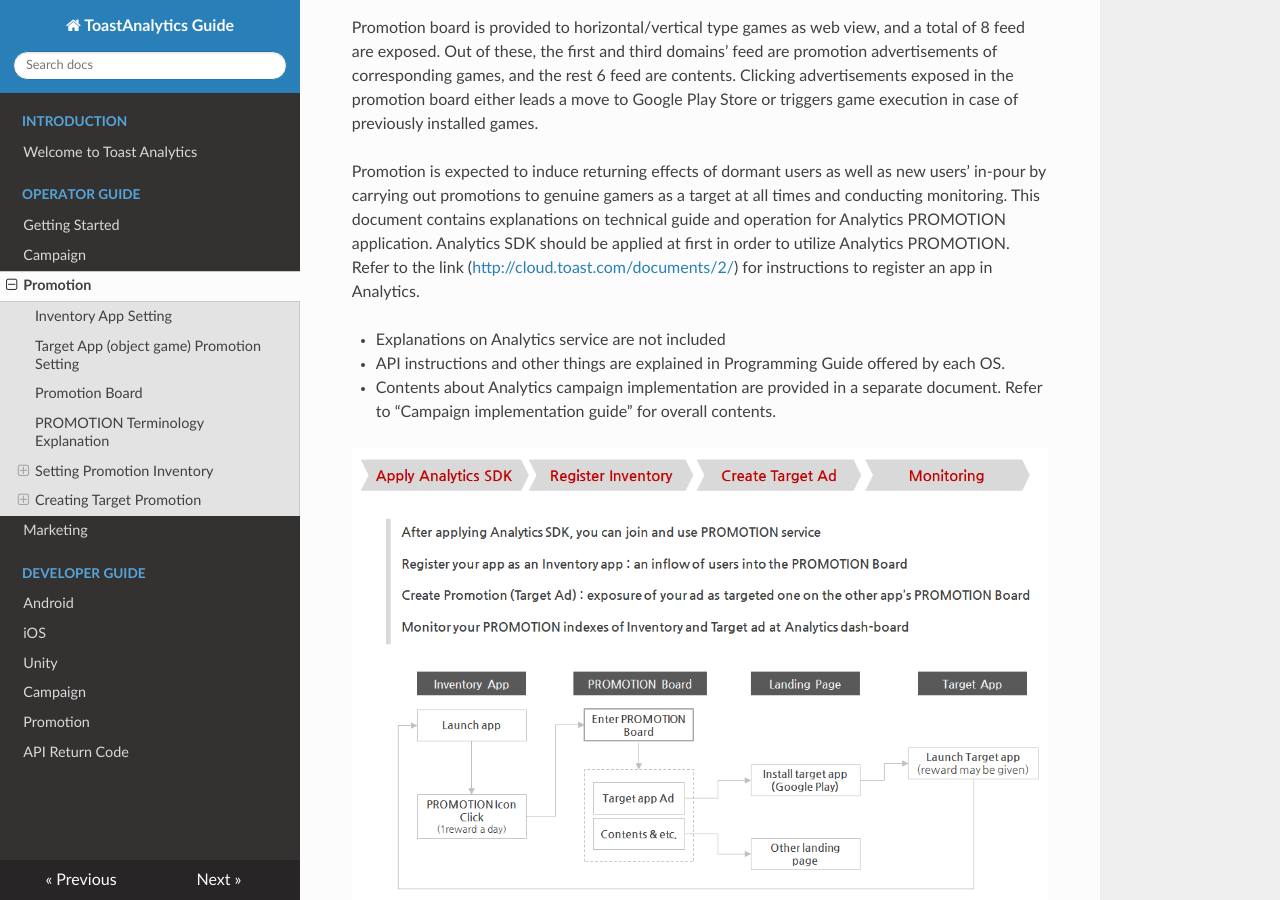
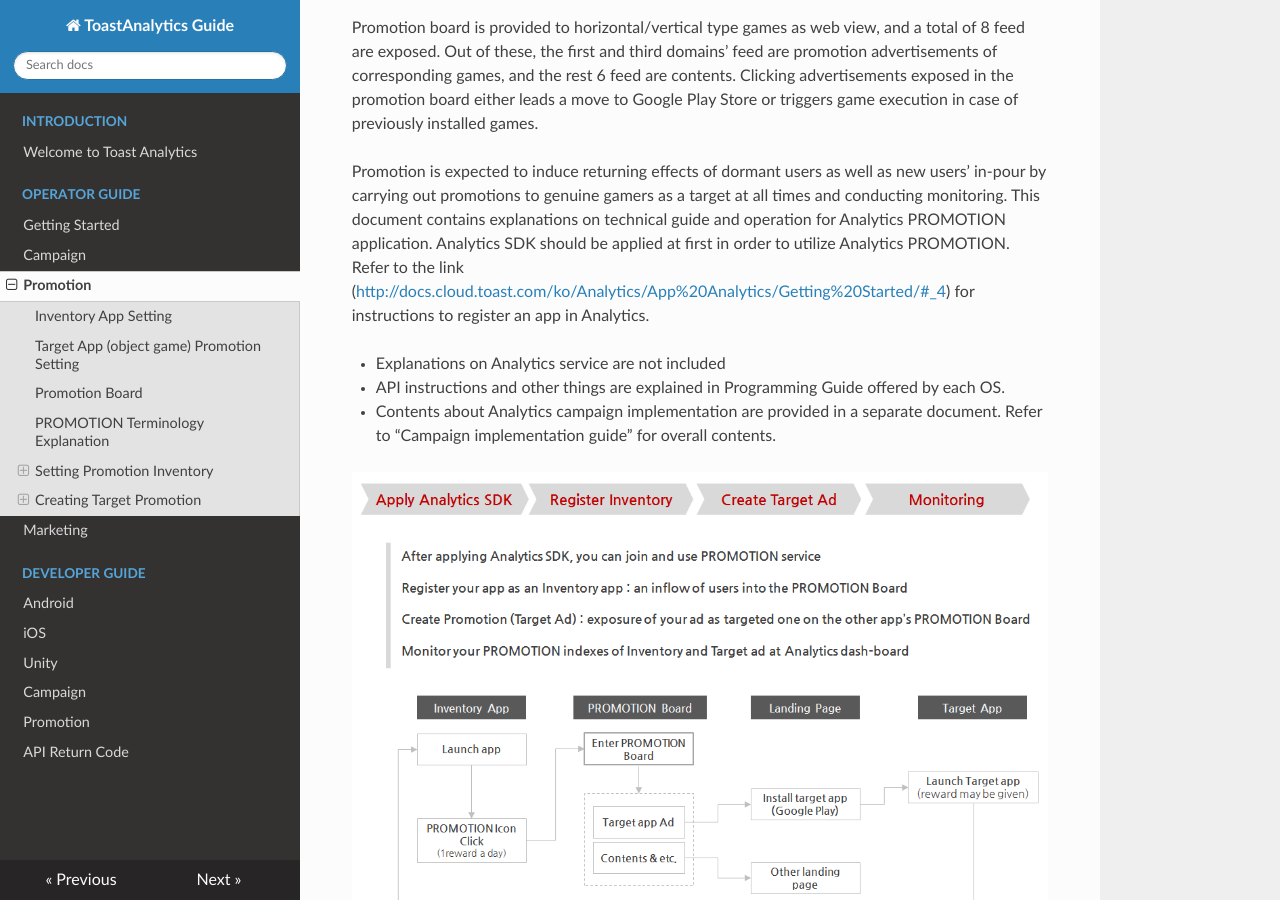
Before and after one commit to ToastAnalytics/ToastAnalytics_EN, an MkDocs documentation site: the page built from docs/Developer/3. Promotion Guide.md, in a window 1280 px wide and 900 px high, scrolled down 792 px. Built offline with MkDocs 1.6.1, drawn with Linux system fonts in a browser that asks for light colours; nearby versions of some CDN libraries; old or Windows-style settings are respelled for this version of MkDocs; part of the change alters nothing that is shown.

Commit message:
Update 3. Promotion Guide.md

```diff
--- a/docs/Developer/3. Promotion Guide.md
+++ b/docs/Developer/3. Promotion Guide.md
@@ -19,7 +19,7 @@ Promotion board is provided to horizontal/vertical type games as web view, and a
 Promotion is expected to induce returning effects of dormant users as well as new users’ in-pour by carrying out promotions to genuine gamers as a target at all times and conducting monitoring.
 This document contains explanations on technical guide and operation for Analytics PROMOTION application.
 Analytics SDK should be applied at first in order to utilize Analytics PROMOTION.
-Refer to the link (<http://cloud.toast.com/documents/2/>) for instructions to register an app in Analytics.
+Refer to the link (<http://docs.cloud.toast.com/ko/Analytics/App%20Analytics/Getting%20Started/#_4>) for instructions to register an app in Analytics.
 
 * Explanations on Analytics service are not included
 * API instructions and other things are explained in Programming Guide offered by each OS.
```
